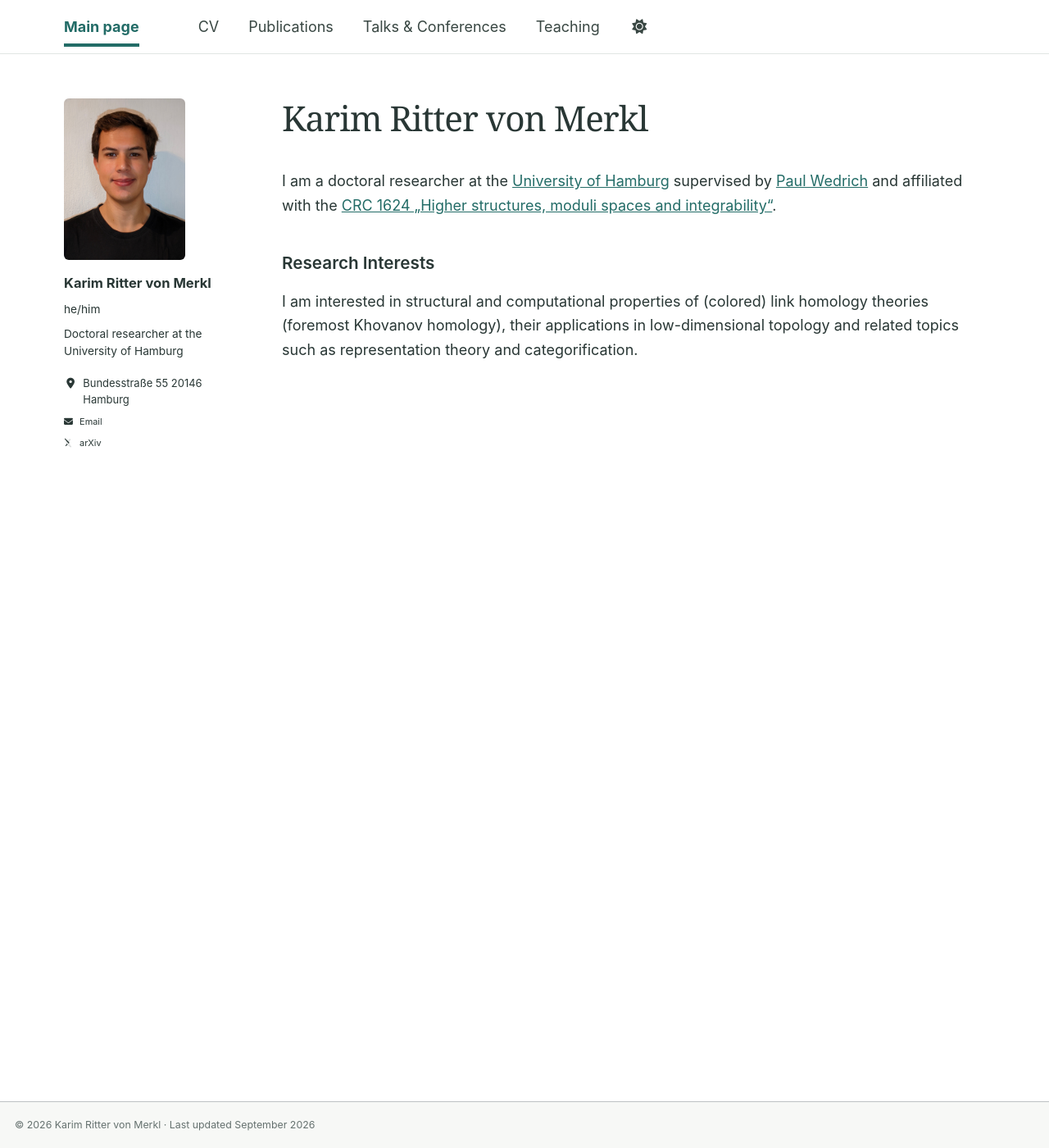
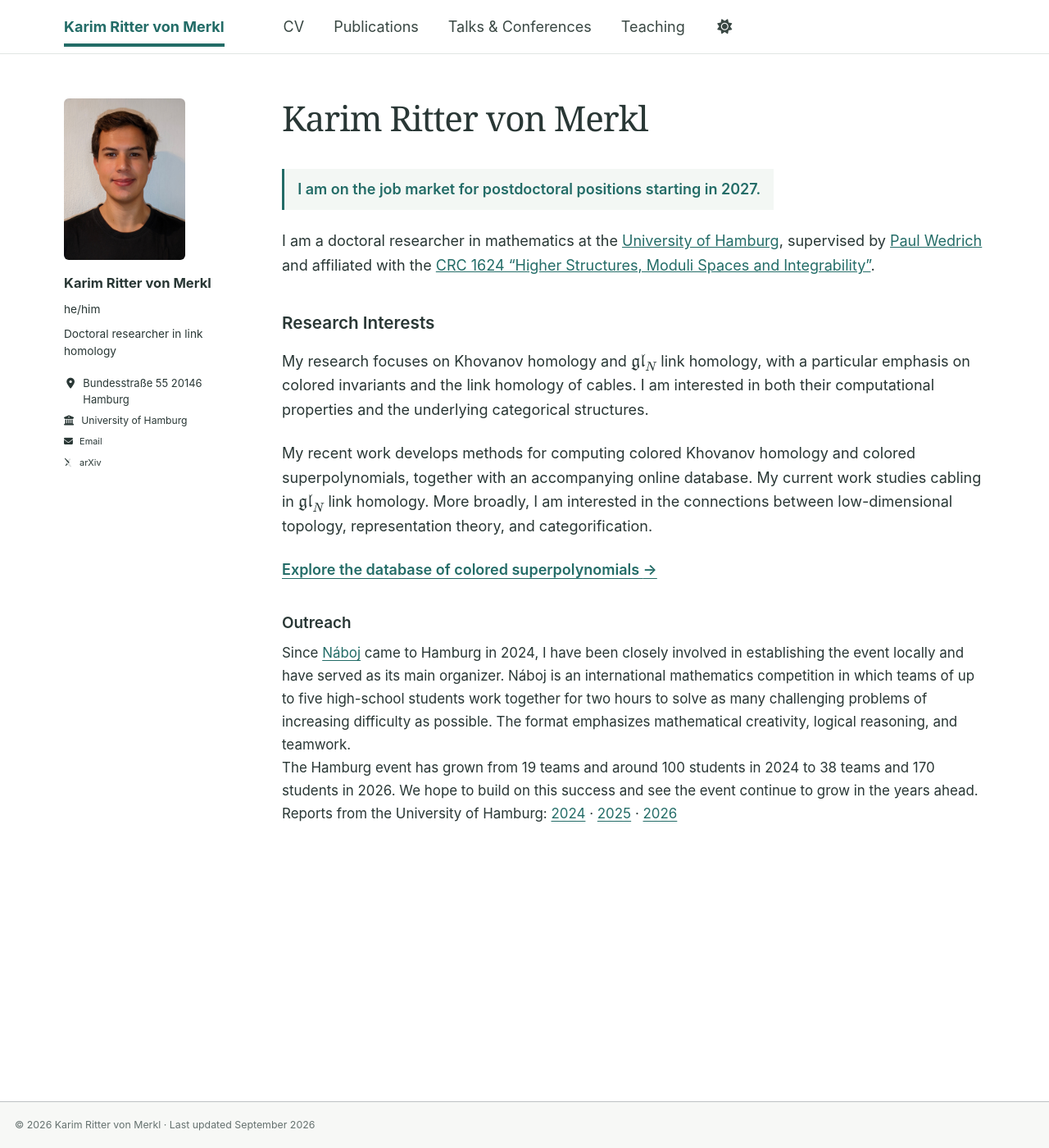
Before and after one commit to karimrvm/karimrvm.github.io, a Jekyll site: the page built from _pages/about.md, in a window 1280 px wide and 1400 px high. Shown: the whole window at 82% size. Built offline with Jekyll 4.4.1, drawn with Linux system fonts in a browser that asks for light colours; some web fonts are replaced.

Commit message:
Refresh homepage and academic profile

```diff
--- a/_config.yml
+++ b/_config.yml
@@ -9,10 +9,10 @@
 # Basic Site Settings
 locale                   : "en-US"
 site_theme               : "default"
-title                    : "Main page"
+title                    : "Karim Ritter von Merkl"
 title_separator          : "-"
 name                     : &name "Karim Ritter von Merkl"
-description              : &description "Doctoral researcher at the University of Hamburg"
+description              : &description "Doctoral researcher in mathematics at the University of Hamburg working on Khovanov homology, gl_N link homology, colored invariants, and categorification."
 url                      : https://karimrvm.github.io # the base hostname & protocol for your site e.g. "https://[your GitHub username].github.io" or if you already have some other page hosted on Github then use "https://[your GitHub username].github.io/[Your Repo Name]"
 baseurl                  : "" # the subpath of your site, e.g. "/blog"
 repository               : # repo
@@ -25,9 +25,9 @@ author:
   avatar           : "personal/foto.jpg"
   name             : "Karim Ritter von Merkl"
   pronouns         : "he/him" # example: "she/her"
-  bio              : "Doctoral researcher at the University of Hamburg"
+  bio              : "Doctoral researcher in link homology"
   location         : "Bundesstraße 55 20146 Hamburg"
-  employer         : # "University of Hamburg"
+  employer         : "University of Hamburg"
   uri              : # URL
   email            : "nbjmup;lbsjn/sjuufs/wpo/nfslmAvoj.ibncvsh/ef"
 
--- a/_includes/seo.html
+++ b/_includes/seo.html
@@ -6,7 +6,9 @@
 {% endif %}
 {% assign seo_url = seo_url | default: site.github.url %}
 
-{% if page.title %}
+{% if page.url == "/" %}
+  {% assign seo_title = site.title %}
+{% elsif page.title %}
   {% assign seo_title = page.title | append: " " | append: site.title_separator | append: " " | append: site.title %}
 {% endif %}
 
@@ -118,7 +120,7 @@
 {% if page.date %}
   <meta property="og:type" content="article">
 {% endif %}
-{% if page.excerpt %}
+{% if seo_description %}
   <meta property="og:description" name="description" content="{{ seo_description }}">
 {% elsif site.og_description %}
   <meta property="og:description" name="description" content="{{ site.og_description }}">
--- a/_pages/about.md
+++ b/_pages/about.md
@@ -1,15 +1,24 @@
 ---
 permalink: /
 title: "Karim Ritter von Merkl"
+description: "Doctoral researcher in mathematics at the University of Hamburg working on Khovanov homology, gl_N link homology, colored invariants, and categorification."
 author_profile: true
 redirect_from:
   - /about/
   - /about.html
 ---
 
-I am a doctoral researcher at the [University of Hamburg](https://www.math.uni-hamburg.de/en.html) supervised by [Paul Wedrich](https://paul.wedrich.at) and affiliated with the [CRC 1624 „Higher structures, moduli spaces and integrability“](https://www.sfb1624.uni-hamburg.de/).
+<p class="job-market">I am on the job market for postdoctoral positions starting in 2027.</p>
+
+I am a doctoral researcher in mathematics at the [University of Hamburg](https://www.math.uni-hamburg.de/en.html), supervised by [Paul Wedrich](https://paul.wedrich.at) and affiliated with the [CRC 1624 “Higher Structures, Moduli Spaces and Integrability”](https://www.sfb1624.uni-hamburg.de/).
 
 Research Interests
 ======
 
-I am interested in structural and computational properties of (colored) link homology theories (foremost Khovanov homology), their applications in low-dimensional topology and related topics such as representation theory and categorification.
+My research focuses on Khovanov homology and \\(\mathfrak{gl}_N\\) link homology, with a particular emphasis on colored invariants and the link homology of cables. I am interested in both their computational properties and the underlying categorical structures.
+
+My recent work develops methods for computing colored Khovanov homology and colored superpolynomials, together with an accompanying online database. My current work studies cabling in \\(\mathfrak{gl}_N\\) link homology. More broadly, I am interested in the connections between low-dimensional topology, representation theory, and categorification.
+
+<p class="database-link"><a href="https://colored-kh.math.uni-hamburg.de">Explore the database of colored superpolynomials <span aria-hidden="true">→</span></a></p>
+
+{% include outreach.html variant="full" %}
```
